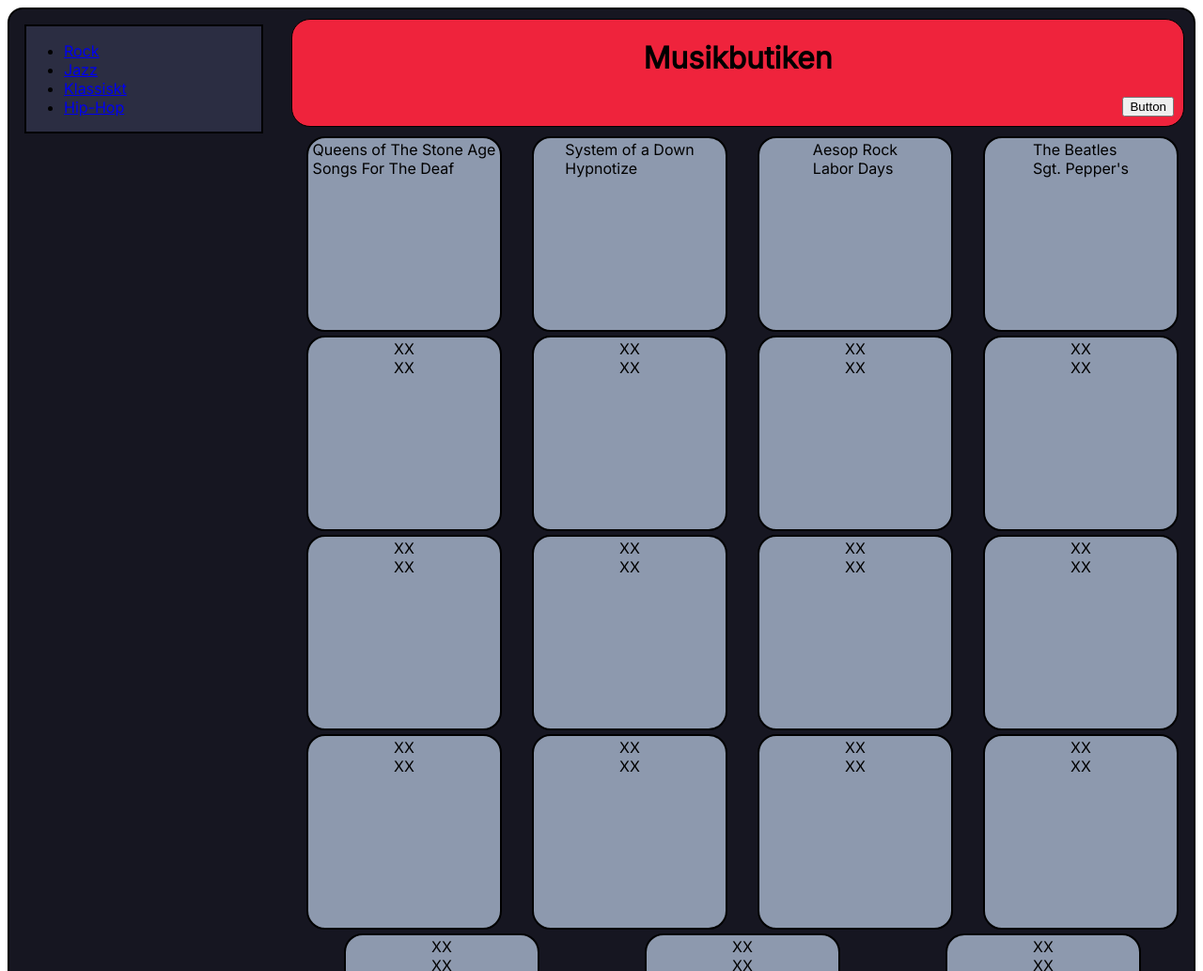
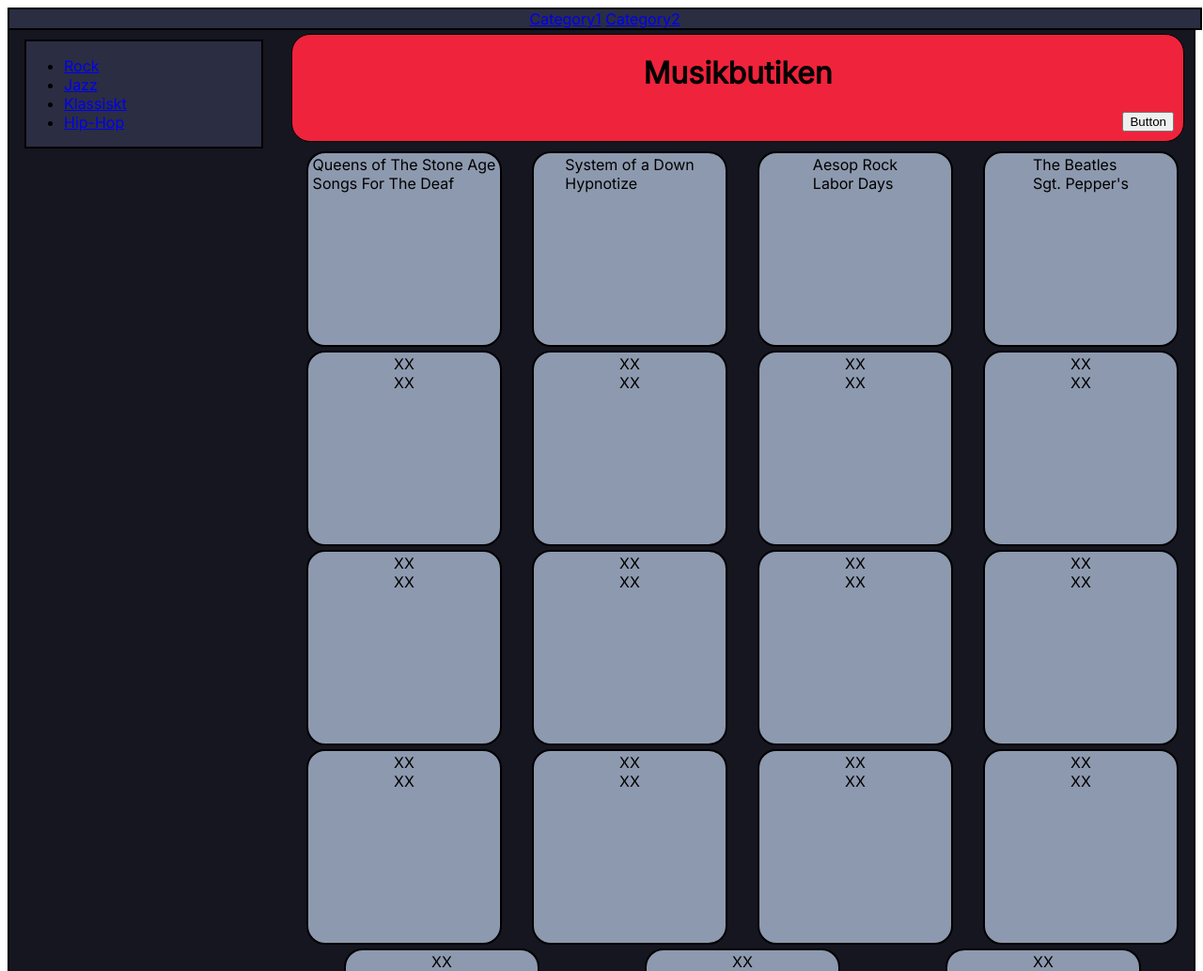
Before and after one commit to Dunderblixt/Dunderblixt.github.io, a plain HTML site: page index.html in a window 1280 px wide. Shown: the top 1033 px of the page at 94% size. Drawn offline with Linux system fonts and the light colour scheme.

Commit message:
Add files via upload

```diff
--- a/index.html
+++ b/index.html
@@ -9,6 +9,10 @@
 </head>
 <body>
 <nav class="navbar">
+    <div class="thing">
+    <a href="ett.html">Category1</a>
+    <a href="ett.html">Category2</a>
+</div>
 </nav>
 <div class="container">
 <div class="banner">
--- a/styles.css
+++ b/styles.css
@@ -1,7 +1,8 @@
 
 :root{
 --spacecadet:rgb(43, 45, 66);
---spacecadet-50:rgb(22, 22, 33);
+--spacecadet-50:rgb(86, 90, 132);
+--spacecadet-200:rgb(22, 22, 33);
 --Coolgray:#8D99AE;
 --antiflashwhite:#EDF2F4;
 --pantone:#EF233C;
@@ -12,13 +13,14 @@ body{
     font-family: 'inter';
 }
 .container {
+    padding-top: 16px;
     display: flex;
     border: solid black 2px;
     width:fit-content;
     height:max-content;
-    border-radius: 16px;
+    border-radius: 4px;
     flex-direction: column;
-    background-color: var(--spacecadet-50);
+    background-color: var(--spacecadet-200);
     font-family: 'inter';
 }
 .banner {
@@ -63,3 +65,13 @@ body{
     position:absolute;
     width:250px;
 }
+.navbar{
+    width:99%;
+    background-color: var(--spacecadet);
+    border:solid black 2px;
+    position:fixed;
+    z-index: 1;
+    display:flex;
+    flex-wrap: wrap;
+    justify-content: space-around;
+}
```
